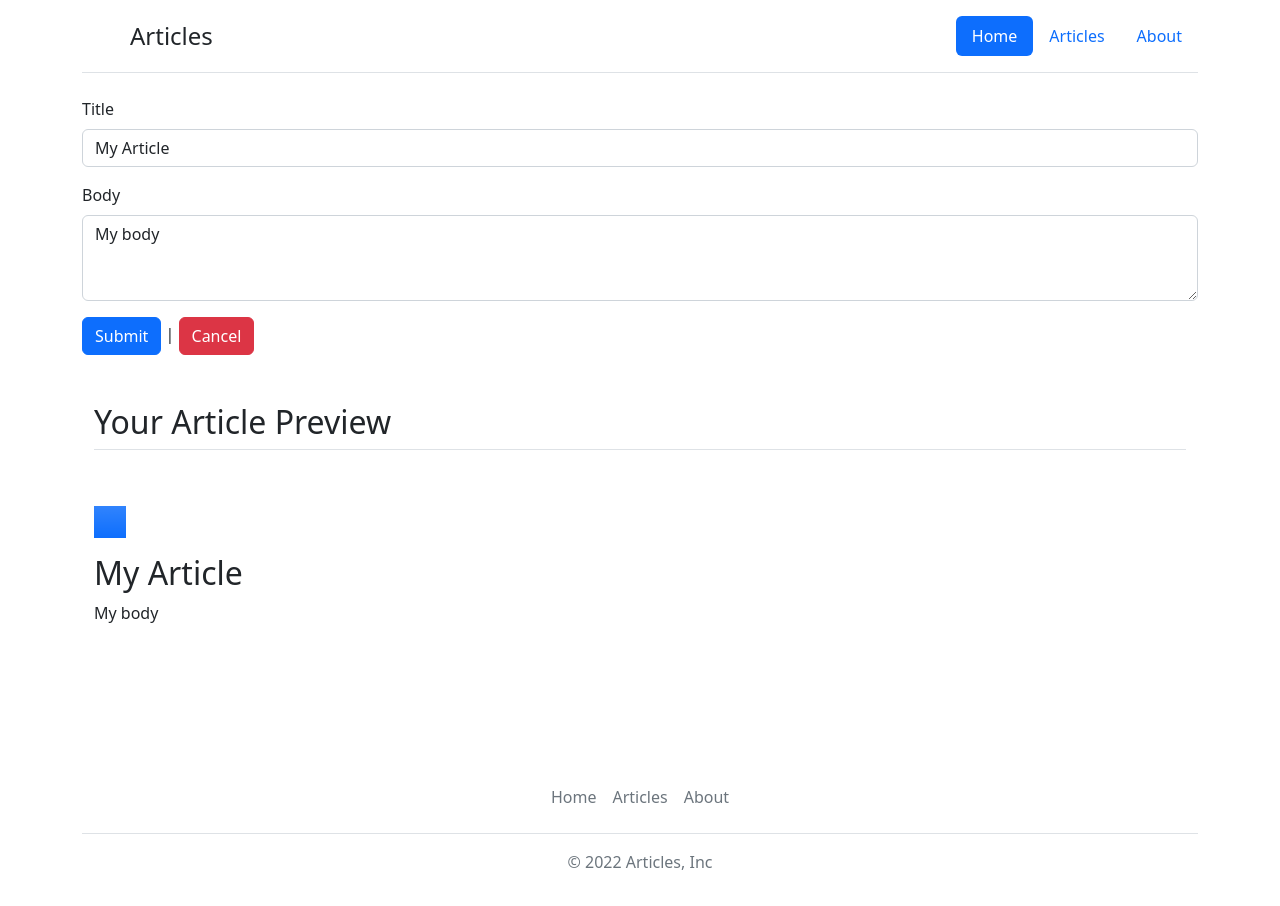
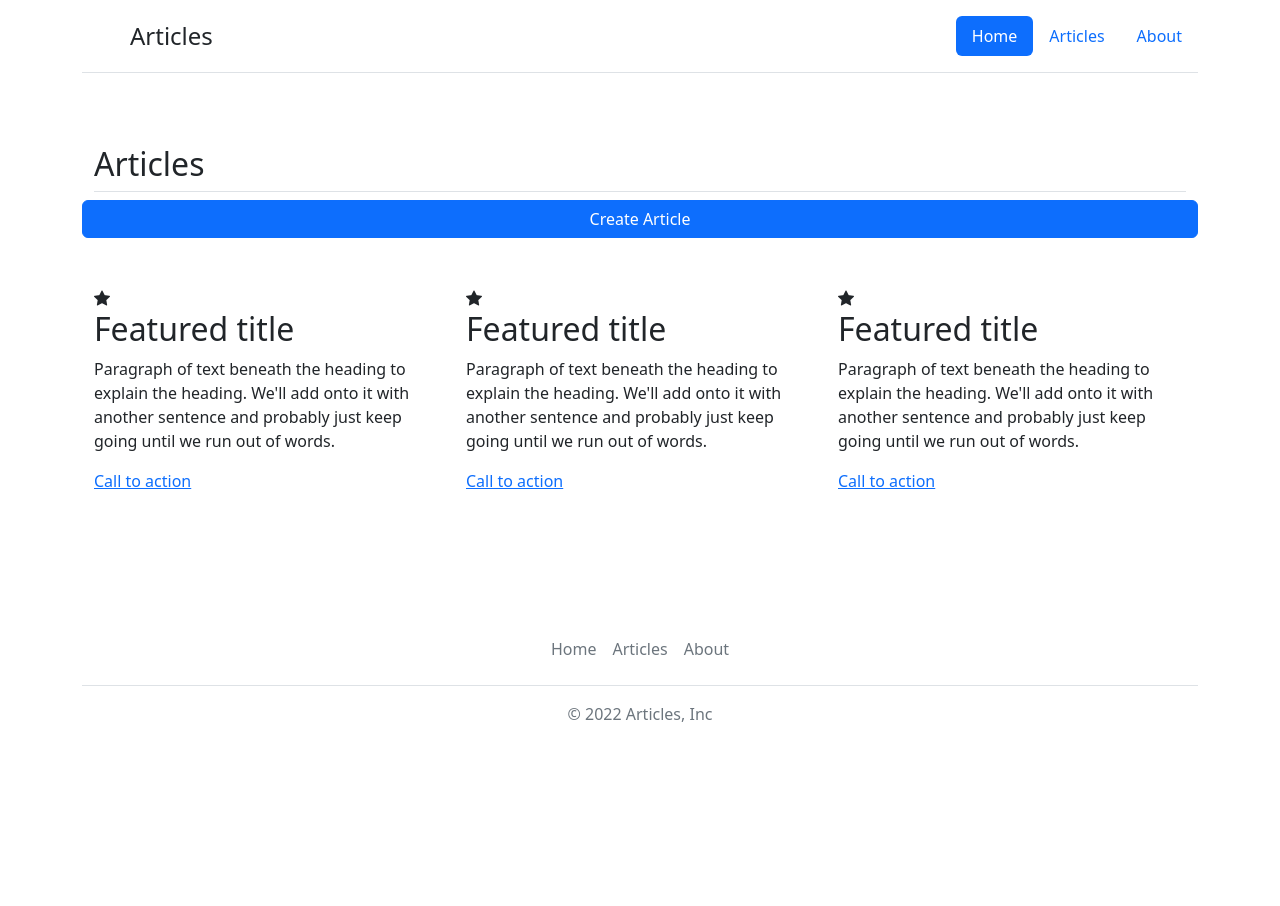
Before and after one commit to urieljuliatti/angular-articles-bootstrap, an Angular app: page /listArticles in a window 1280 px wide. Before the commit this address led to /. Shown: the top 906 px of the page. After the commit the page ends 800 px from the top, so only its background shows below. Built offline with nearby package versions, Linux system fonts and the light colour scheme.

Commit message:
Add Bootstrap icons

```diff
--- a/package.json
+++ b/package.json
@@ -19,6 +19,7 @@
     "@angular/platform-browser-dynamic": "^15.1.0",
     "@angular/router": "^15.1.0",
     "bootstrap": "^5.2.3",
+    "bootstrap-icons": "^1.10.3",
     "rxjs": "~7.8.0",
     "tslib": "^2.3.0",
     "zone.js": "~0.12.0"
--- a/src/app/app-routing.module.ts
+++ b/src/app/app-routing.module.ts
@@ -1,7 +1,18 @@
 import { NgModule } from '@angular/core';
 import { RouterModule, Routes } from '@angular/router';
+import { CreateArticleComponent } from './components/articles/create-article/create-article.component';
+import { ListArticlesComponent } from './components/articles/list-articles/list-articles.component';
 
-const routes: Routes = [];
+const routes: Routes = [
+  {
+    path: 'createArticle',
+    component: CreateArticleComponent
+  },
+  {
+    path: 'listArticles',
+    component: ListArticlesComponent
+  }
+];
 
 @NgModule({
   imports: [RouterModule.forRoot(routes)],
--- a/src/app/app.component.html
+++ b/src/app/app.component.html
@@ -1,3 +1,5 @@
 <app-header></app-header>
-<app-create-article></app-create-article>
+<main>
+  <router-outlet></router-outlet>
+</main>
 <app-footer></app-footer>
--- a/src/app/app.module.ts
+++ b/src/app/app.module.ts
@@ -7,13 +7,15 @@ import { HeaderComponent } from './components/header/header.component';
 import { FooterComponent } from './components/footer/footer.component';
 import { CreateArticleComponent } from './components/articles/create-article/create-article.component';
 import { FormsModule } from '@angular/forms';
+import { ListArticlesComponent } from './components/articles/list-articles/list-articles.component';
 
 @NgModule({
   declarations: [
     AppComponent,
     HeaderComponent,
     FooterComponent,
-    CreateArticleComponent
+    CreateArticleComponent,
+    ListArticlesComponent
   ],
   imports: [
     BrowserModule,
--- /dev/null
+++ b/src/app/components/articles/list-articles/list-articles.component.html
@@ -0,0 +1,35 @@
+<div class="container px-4 py-5" id="featured-3">
+  <h2 class="pb-2 border-bottom">Articles</h2>
+  <div class="row d-flex justify-content-center">
+    <button type="submit" class="btn btn-primary">Create Article</button>
+  </div>
+  <div class="row g-4 py-5 row-cols-1 row-cols-lg-3">
+    <div class="feature col">
+      <i class="bi bi-star-fill"></i>
+      <h3 class="fs-2">Featured title</h3>
+      <p>Paragraph of text beneath the heading to explain the heading. We'll add onto it with another sentence and probably just keep going until we run out of words.</p>
+      <a href="#" class="icon-link d-inline-flex align-items-center">
+        Call to action
+        <svg class="bi" width="1em" height="1em"><use xlink:href="#chevron-right"></use></svg>
+      </a>
+    </div>
+    <div class="feature col">
+      <i class="bi bi-star-fill"></i>
+      <h3 class="fs-2">Featured title</h3>
+      <p>Paragraph of text beneath the heading to explain the heading. We'll add onto it with another sentence and probably just keep going until we run out of words.</p>
+      <a href="#" class="icon-link d-inline-flex align-items-center">
+        Call to action
+        <svg class="bi" width="1em" height="1em"><use xlink:href="#chevron-right"></use></svg>
+      </a>
+    </div>
+    <div class="feature col">
+      <i class="bi bi-star-fill"></i>
+      <h3 class="fs-2">Featured title</h3>
+      <p>Paragraph of text beneath the heading to explain the heading. We'll add onto it with another sentence and probably just keep going until we run out of words.</p>
+      <a href="#" class="icon-link d-inline-flex align-items-center">
+        Call to action
+        <svg class="bi" width="1em" height="1em"><use xlink:href="#chevron-right"></use></svg>
+      </a>
+    </div>
+  </div>
+</div>
--- a/src/styles.css
+++ b/src/styles.css
@@ -1 +1,2 @@
 /* You can add global styles to this file, and also import other style files */
+@import "~bootstrap-icons/font/bootstrap-icons.css";
```
Also changed, not shown: src/app/components/articles/list-articles/list-articles.component.ts (added, +10 -0 lines), src/app/components/articles/list-articles/list-articles.component.css (added), 2 other files (tests, documents, lock files or other folders).
